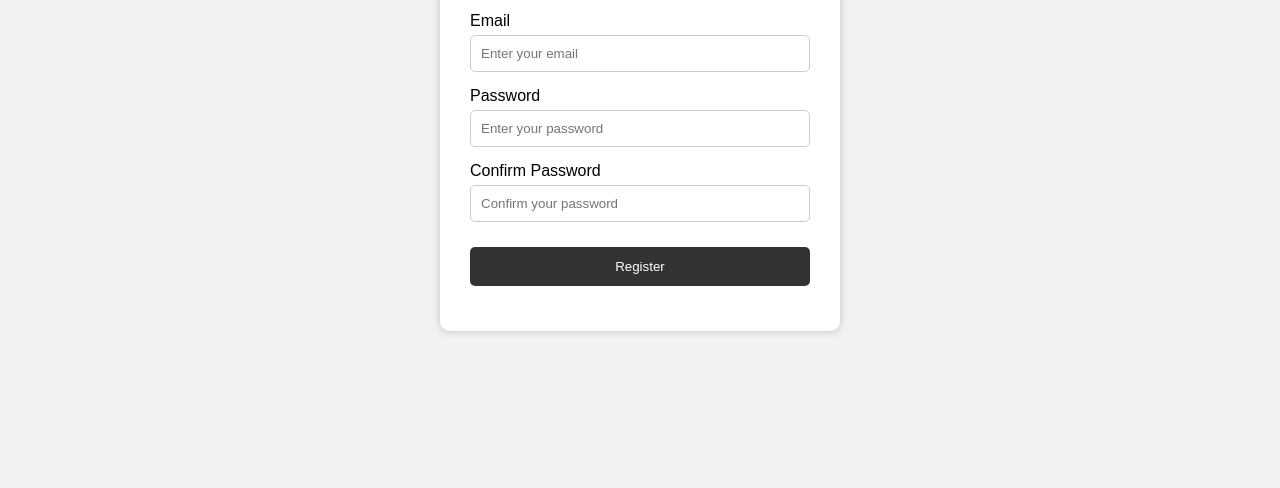
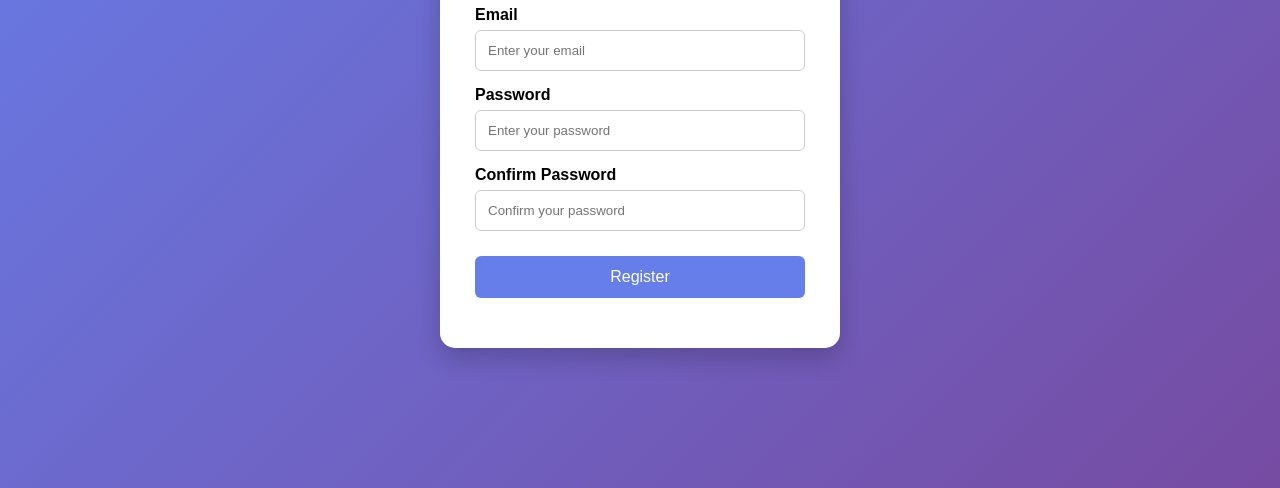
Before and after one commit to shravyavaka04-wq/shravyavaka04-devopsproject, a plain HTML site: page index.html in a window 1280 px wide. Shown: the part 312-800 px from the top of the page. Drawn offline with Linux system fonts and the light colour scheme.

Commit message:
improve registration page design

```diff
--- a/style.css
+++ b/style.css
@@ -6,7 +6,7 @@
 
 body {
     font-family: Arial, sans-serif;
-    background-color: #f2f2f2;
+    background: linear-gradient(135deg, #667eea, #764ba2);
     display: flex;
     justify-content: center;
     align-items: center;
@@ -16,9 +16,9 @@ body {
 .container {
     background-color: white;
     width: 400px;
-    padding: 30px;
-    border-radius: 10px;
-    box-shadow: 0 0 10px rgba(0, 0, 0, 0.2);
+    padding: 35px;
+    border-radius: 15px;
+    box-shadow: 0 10px 25px rgba(0, 0, 0, 0.2);
 }
 
 h1 {
@@ -29,14 +29,20 @@ h1 {
 label {
     display: block;
     margin-top: 15px;
-    margin-bottom: 5px;
+    margin-bottom: 6px;
+    font-weight: bold;
 }
 
 input {
     width: 100%;
-    padding: 10px;
+    padding: 12px;
     border: 1px solid #ccc;
-    border-radius: 5px;
+    border-radius: 6px;
+    outline: none;
+}
+
+input:focus {
+    border-color: #667eea;
 }
 
 button {
@@ -44,17 +50,19 @@ button {
     padding: 12px;
     margin-top: 25px;
     border: none;
-    border-radius: 5px;
-    background-color: #333;
+    border-radius: 6px;
+    background-color: #667eea;
     color: white;
+    font-size: 16px;
     cursor: pointer;
 }
 
 button:hover {
-    background-color: #555;
+    background-color: #5568d8;
 }
 
 #message {
     text-align: center;
     margin-top: 15px;
+    font-weight: bold;
 }
```
